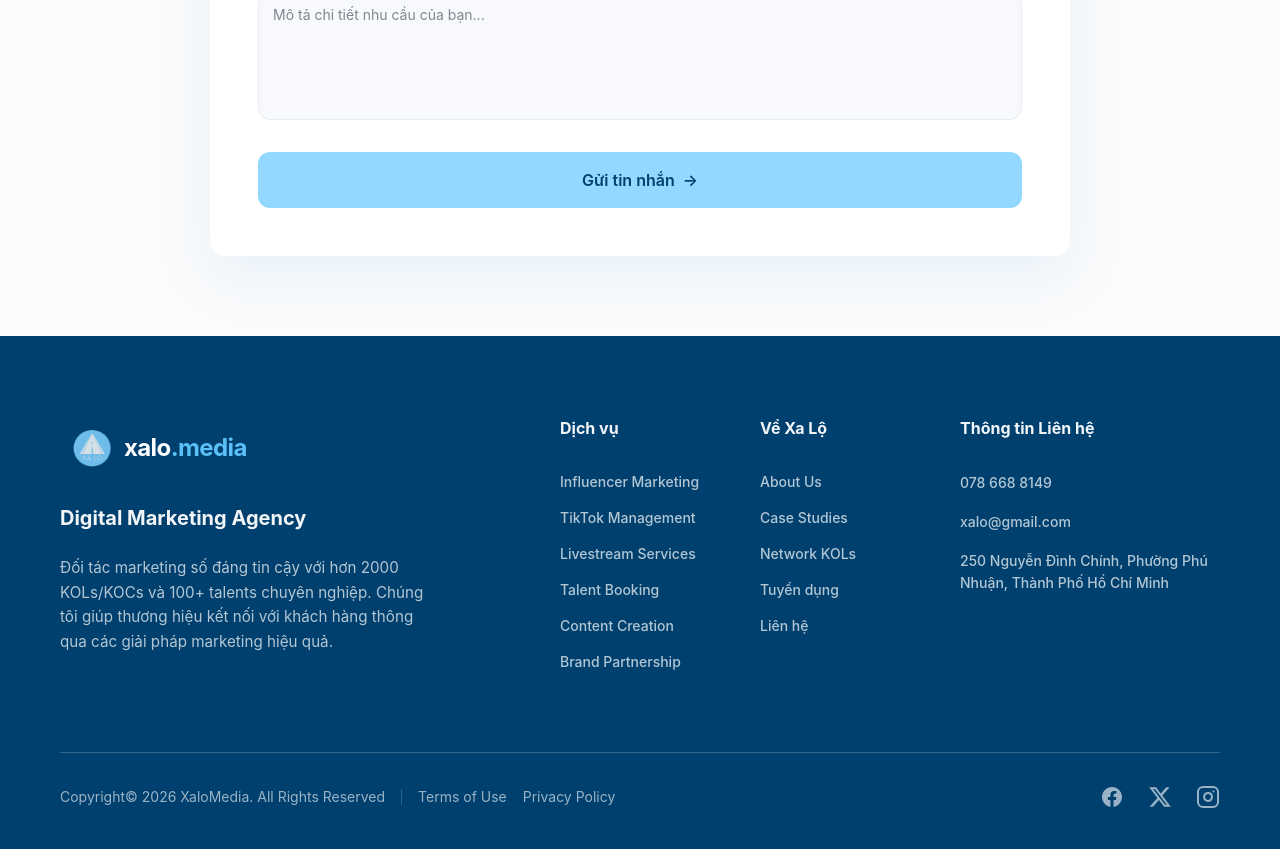
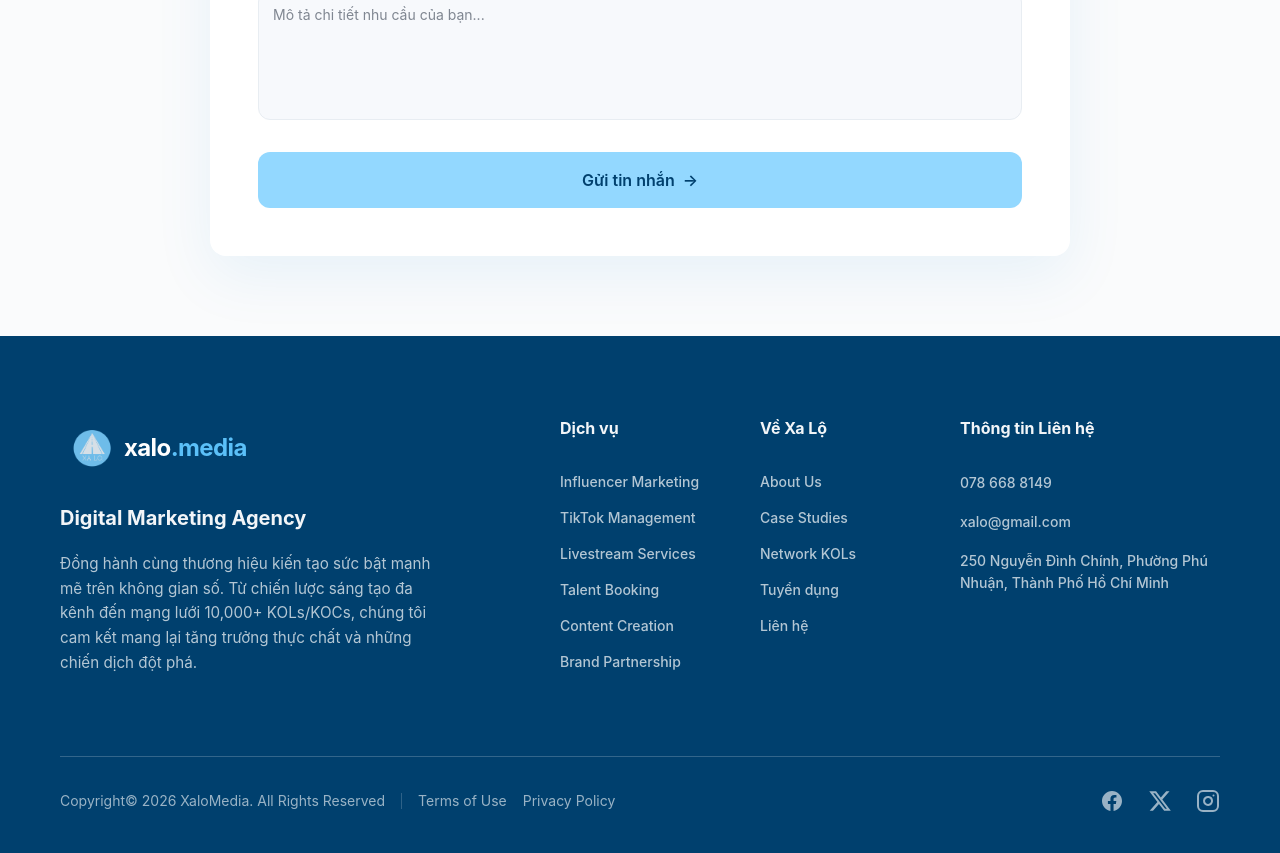
Before and after one commit to itxalo1413-art/XaloMedia, a React (Vite) app in the folder frontend/: page /contact in a window 1280 px wide. Shown: the part 1317-2170 px from the top of the page. Built offline with nearby package versions, Linux system fonts and the light colour scheme; no server answers.

Commit message:
Updating footer

```diff
--- a/frontend/src/components/CaseStudies.tsx
+++ b/frontend/src/components/CaseStudies.tsx
@@ -202,32 +202,7 @@ const CaseStudies = () => {
             </h2>
           </div>
 
-          <div className="hidden md:block pb-2">
-            <button
-              onClick={handleCardClick}
-              className="group relative inline-flex items-center justify-center text-sm font-bold tracking-[2px] uppercase transition-all duration-300 hover:text-[#0081C9] text-[#0A1628]"
-            >
-              <span className="relative z-10 flex items-center gap-3">
-                Xem tất cả dự án
-                <span className="w-8 h-8 rounded-full border border-current flex items-center justify-center transition-transform duration-300 group-hover:translate-x-2 group-hover:bg-[#0081C9] group-hover:text-white group-hover:border-transparent">
-                  <svg
-                    className="w-4 h-4"
-                    fill="none"
-                    viewBox="0 0 24 24"
-                    stroke="currentColor"
-                    strokeWidth={2}
-                  >
-                    <path
-                      strokeLinecap="round"
-                      strokeLinejoin="round"
-                      d="M14 5l7 7m0 0l-7 7m7-7H3"
-                    />
-                  </svg>
-                </span>
-              </span>
-              <span className="absolute bottom-0 left-0 w-full h-[1px] bg-black/10 origin-right transition-transform duration-300 scale-x-100 group-hover:scale-x-0" />
-            </button>
-          </div>
+
         </div>
       </div>
 
@@ -260,8 +235,38 @@ const CaseStudies = () => {
                   onClick={handleCardClick}
                 />
               ))}
+
+          </div>
+
+           <div className="hidden md:block pb-2">
+            <button
+              onClick={handleCardClick}
+              className="group relative inline-flex items-center justify-center text-sm font-bold tracking-[2px] uppercase transition-all duration-300 hover:text-[#0081C9] text-[#0A1628]"
+            >
+              <span className="relative z-10 flex items-center gap-3">
+                Xem tất cả dự án
+                <span className="w-8 h-8 rounded-full border border-current flex items-center justify-center transition-transform duration-300 group-hover:translate-x-2 group-hover:bg-[#0081C9] group-hover:text-white group-hover:border-transparent">
+                  <svg
+                    className="w-4 h-4"
+                    fill="none"
+                    viewBox="0 0 24 24"
+                    stroke="currentColor"
+                    strokeWidth={2}
+                  >
+                    <path
+                      strokeLinecap="round"
+                      strokeLinejoin="round"
+                      d="M14 5l7 7m0 0l-7 7m7-7H3"
+                    />
+                  </svg>
+                </span>
+              </span>
+              <span className="absolute bottom-0 left-0 w-full h-[1px] bg-black/10 origin-right transition-transform duration-300 scale-x-100 group-hover:scale-x-0" />
+            </button>
           </div>
         </div>
+
+
       </div>
 
       {/* Mobile-only View All Button */}
--- a/frontend/src/components/Footer.tsx
+++ b/frontend/src/components/Footer.tsx
@@ -61,13 +61,14 @@ const Footer = () => (
               </span>
             </span>
           </div>
-          <h3 className="text-xl font-bold mb-6 text-white/95 text-left">
+          <h3 className="text-xl font-bold mb-5 text-white/95 text-left">
             Digital Marketing Agency
           </h3>
           <p className="opacity-70 leading-relaxed max-w-sm text-[0.95rem] text-left">
-            Đối tác marketing số đáng tin cậy với hơn 2000 KOLs/KOCs và 100+
-            talents chuyên nghiệp. Chúng tôi giúp thương hiệu kết nối với khách
-            hàng thông qua các giải pháp marketing hiệu quả.
+            Đồng hành cùng thương hiệu kiến tạo sức bật mạnh mẽ trên không gian
+            số. Từ chiến lược sáng tạo đa kênh đến mạng lưới 10,000+ KOLs/KOCs,
+            chúng tôi cam kết mang lại tăng trưởng thực chất và những chiến dịch
+            đột phá.
           </p>
         </div>
 
@@ -111,12 +112,18 @@ const Footer = () => (
           <h4 className="font-bold mb-8 text-base text-white/95">Về Xa Lộ</h4>
           <ul className="space-y-4 opacity-70 text-sm font-medium list-none p-0 m-0">
             <li>
-              <a href="/about" className="hover:text-[#5BC0F8] transition-colors">
+              <a
+                href="/about"
+                className="hover:text-[#5BC0F8] transition-colors"
+              >
                 About Us
               </a>
             </li>
             <li>
-              <a href="/case-studies" className="hover:text-[#5BC0F8] transition-colors">
+              <a
+                href="/case-studies"
+                className="hover:text-[#5BC0F8] transition-colors"
+              >
                 Case Studies
               </a>
             </li>
@@ -131,7 +138,10 @@ const Footer = () => (
               </a>
             </li>
             <li>
-              <a href="/contact" className="hover:text-[#5BC0F8] transition-colors">
+              <a
+                href="/contact"
+                className="hover:text-[#5BC0F8] transition-colors"
+              >
                 Liên hệ
               </a>
             </li>
```
